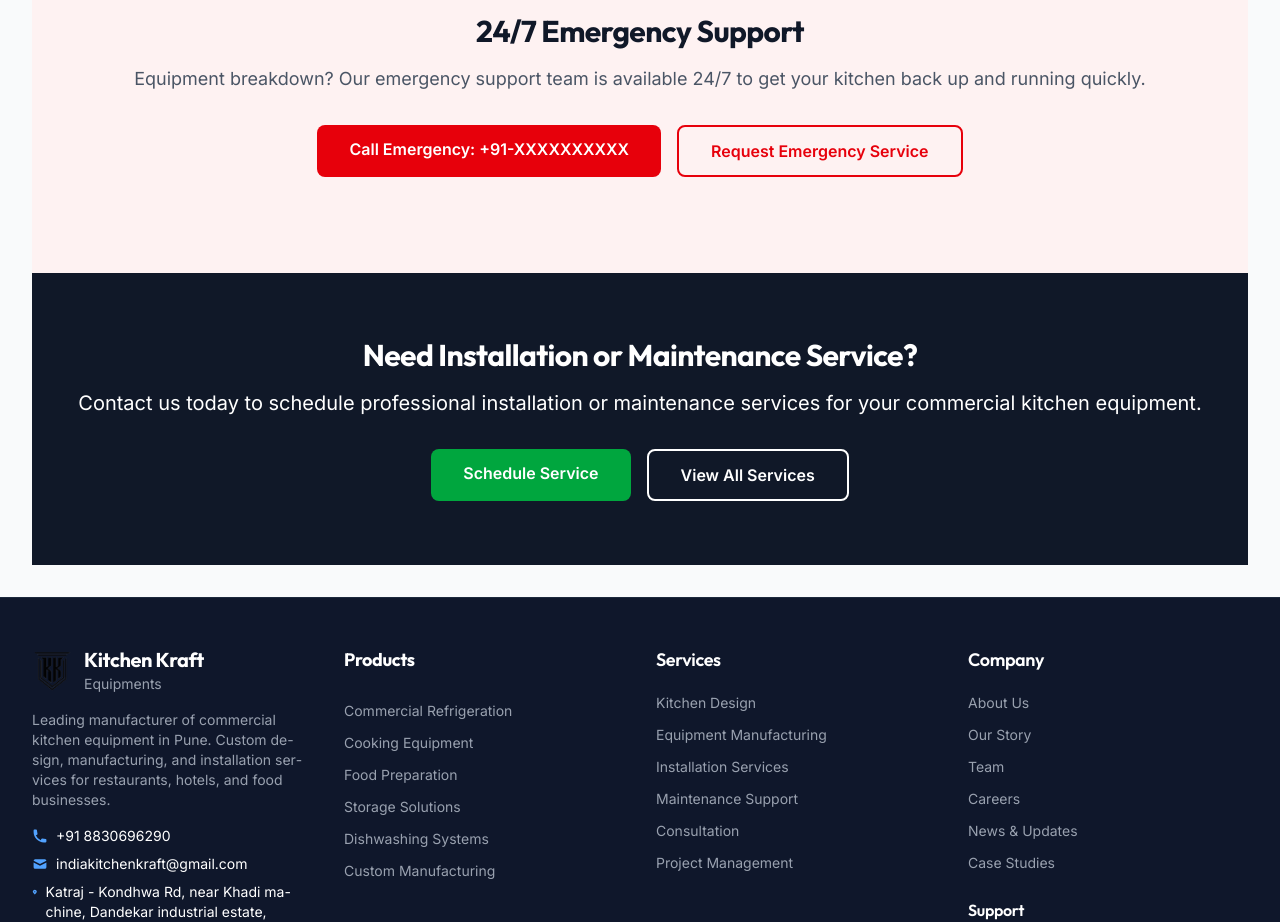
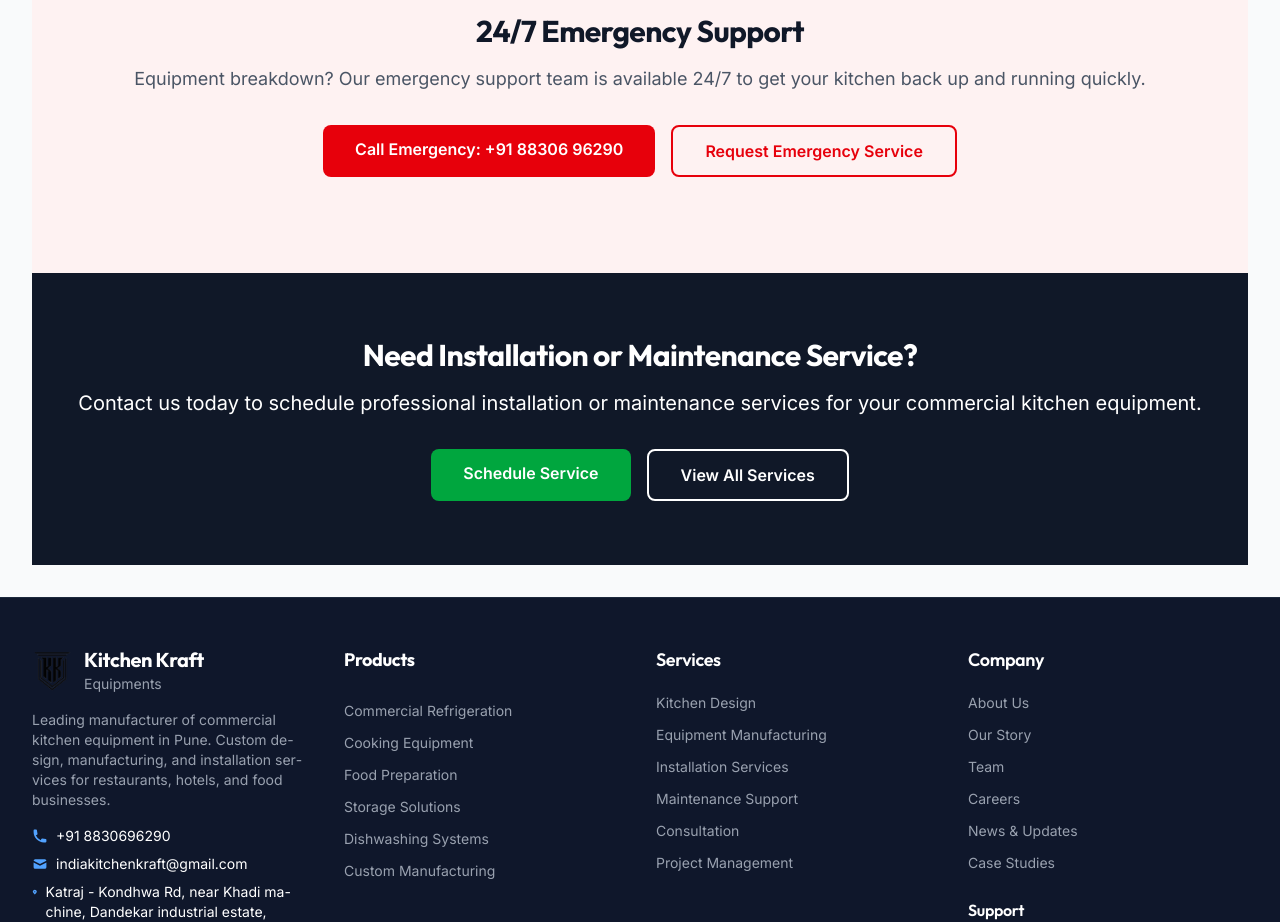
Before and after one commit to CraftedStack/kitchenkraftequipment.in, a Next.js app: page /services/installation-maintenance in a window 1280 px wide. Shown: the part 3720-4642 px from the top of the page. Built offline with nearby package versions, Linux system fonts and the light colour scheme.

Commit message:
feat: Implement new installation and maintenance service page, introduce SEO utilities, and add inquiry form and product detail components.

```diff
--- a/src/app/services/installation-maintenance/page.tsx
+++ b/src/app/services/installation-maintenance/page.tsx
@@ -340,10 +340,10 @@ export default function InstallationMaintenancePage() {
             </p>
             <div className="flex flex-col sm:flex-row gap-4 justify-center">
               <Link
-                href="tel:+91-XXXXXXXXXX"
+                href="tel:+918830696290"
                 className="bg-red-600 text-white px-8 py-3 rounded-lg font-semibold hover:bg-red-700 transition-colors"
               >
-                Call Emergency: +91-XXXXXXXXXX
+                Call Emergency: +91 88306 96290
               </Link>
               <Link
                 href="/contact?type=emergency"
--- a/src/components/forms/InquiryForm.tsx
+++ b/src/components/forms/InquiryForm.tsx
@@ -199,10 +199,10 @@ export default function InquiryForm({ product }: InquiryFormProps) {
             Send Another Inquiry
           </button>
           <a
-            href="tel:+91-XXXXXXXXXX"
+            href="tel:+918830696290"
             className="bg-blue-600 text-white px-6 py-2 rounded-lg font-semibold hover:bg-blue-700 transition-colors"
           >
-            Call Us: +91-XXXXXXXXXX
+            Call Us: +91 88306 96290
           </a>
         </div>
       </div>
@@ -391,16 +391,16 @@ export default function InquiryForm({ product }: InquiryFormProps) {
         <h4 className="font-semibold text-gray-900 mb-2">Need Immediate Assistance?</h4>
         <div className="flex flex-col sm:flex-row gap-4 text-sm">
           <a
-            href="tel:+91-XXXXXXXXXX"
+            href="tel:+918830696290"
             className="flex items-center text-blue-600 hover:text-blue-800"
           >
             <svg className="w-4 h-4 mr-2" fill="none" stroke="currentColor" viewBox="0 0 24 24">
               <path strokeLinecap="round" strokeLinejoin="round" strokeWidth={2} d="M3 5a2 2 0 012-2h3.28a1 1 0 01.948.684l1.498 4.493a1 1 0 01-.502 1.21l-2.257 1.13a11.042 11.042 0 005.516 5.516l1.13-2.257a1 1 0 011.21-.502l4.493 1.498a1 1 0 01.684.949V19a2 2 0 01-2 2h-1C9.716 21 3 14.284 3 6V5z" />
             </svg>
-            Call: +91-XXXXXXXXXX
+            Call: +91 88306 96290
           </a>
           <a
-            href="https://wa.me/91XXXXXXXXXX"
+            href="https://wa.me/918830696290"
             target="_blank"
             rel="noopener noreferrer"
             className="flex items-center text-green-600 hover:text-green-800"
--- a/src/components/products/ProductDetail.tsx
+++ b/src/components/products/ProductDetail.tsx
@@ -218,10 +218,10 @@ export default function ProductDetail({ product, category }: ProductDetailProps)
                 </div>
                 <div className="text-right">
                   <a
-                    href="tel:+91-XXXXXXXXXX"
+                    href="tel:+918830696290"
                     className="text-blue-600 hover:text-blue-800 font-semibold"
                   >
-                    +91-XXXXXXXXXX
+                    +91 88306 96290
                   </a>
                   <p className="text-xs text-gray-500">Mon-Sat: 9AM-6PM</p>
                 </div>
--- a/src/components/seo/StructuredData.tsx
+++ b/src/components/seo/StructuredData.tsx
@@ -37,7 +37,7 @@ export function OrganizationSchema() {
     "contactPoint": {
       "@type": "ContactPoint",
       "contactType": "customer service",
-      "telephone": "+91-XXXXXXXXXX",
+      "telephone": "+918830696290",
       "email": "info@kitchenkraftequipments.com",
       "availableLanguage": ["English", "Hindi", "Marathi"]
     },
@@ -71,7 +71,7 @@ export function LocalBusinessSchema() {
     "name": "Kitchen Kraft Equipments",
     "description": "Leading manufacturer of commercial kitchen equipment in Pune. Quality stainless steel kitchen solutions for hotels, restaurants, and food businesses.",
     "url": "https://kitchenkraftequipments.com",
-    "telephone": "+91-XXXXXXXXXX",
+    "telephone": "+918830696290",
     "email": "info@kitchenkraftequipments.com",
     "address": {
       "@type": "PostalAddress",
--- a/src/lib/seo.ts
+++ b/src/lib/seo.ts
@@ -337,7 +337,7 @@ export class StructuredDataManager {
       "contactPoint": {
         "@type": "ContactPoint",
         "contactType": "customer service",
-        "telephone": "+91-XXXXXXXXXX",
+        "telephone": "+918830696290",
         "email": "info@kitchenkraftequipments.com"
       },
       "sameAs": [
@@ -427,7 +427,7 @@ export class StructuredDataManager {
       "name": SITE_CONFIG.name,
       "description": SITE_CONFIG.description,
       "url": this.baseURL,
-      "telephone": "+91-XXXXXXXXXX",
+      "telephone": "+918830696290",
       "email": "info@kitchenkraftequipments.com",
       "address": {
         "@type": "PostalAddress",
```
